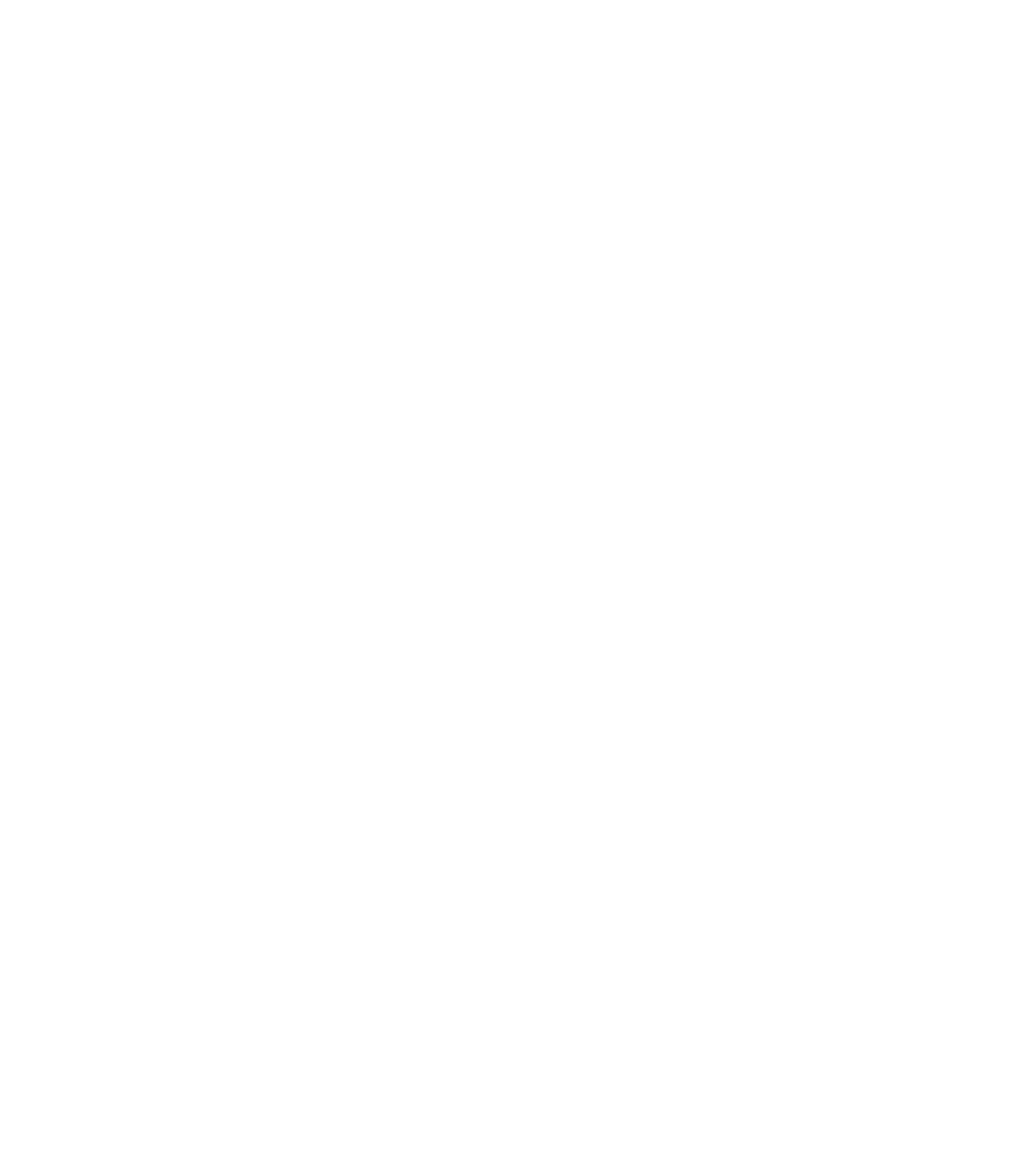
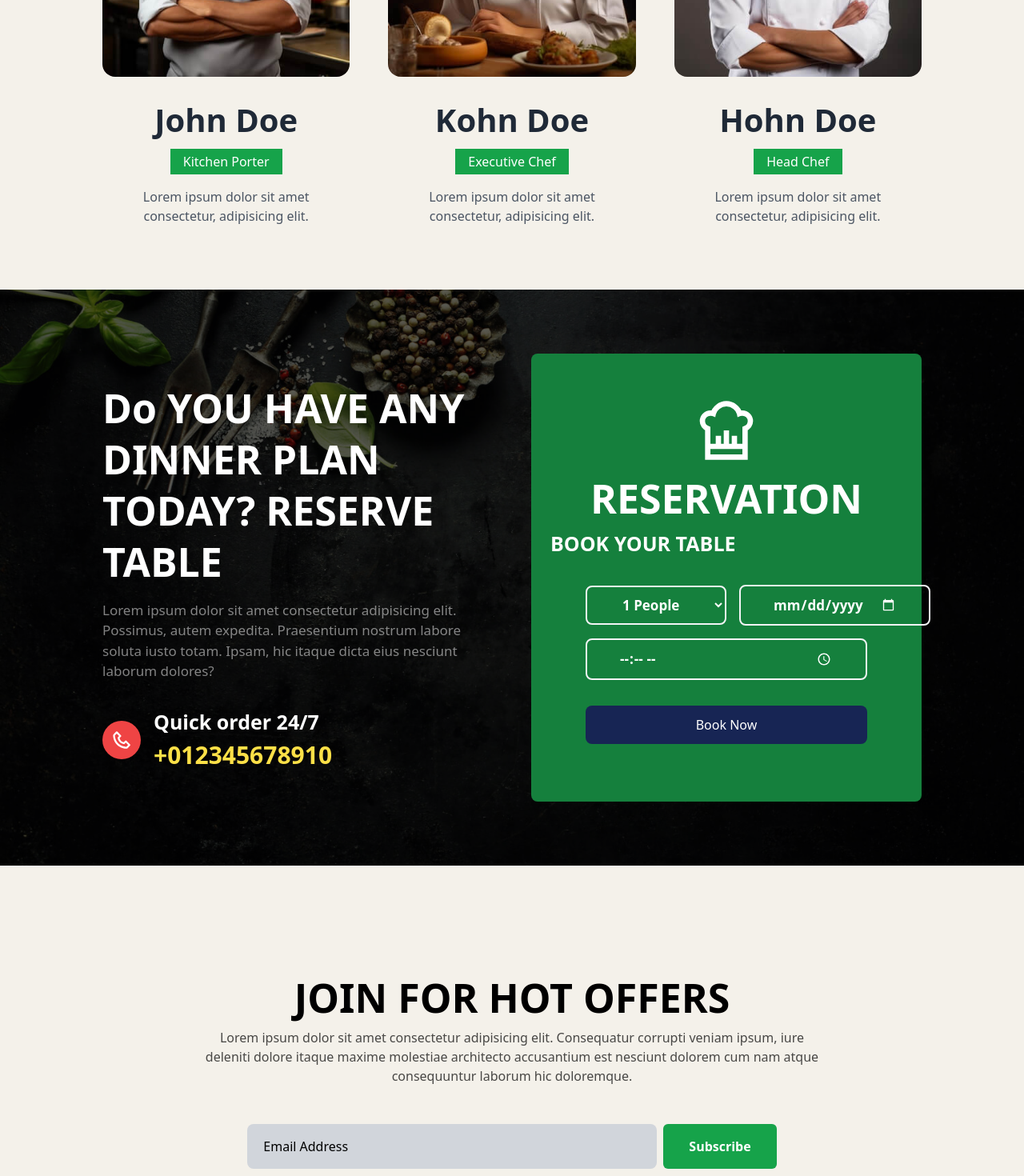
Before and after one commit to ParhamPK03/Burger-Shop, a Next.js app: page / in a window 1280 px wide. Shown: the part 3480-4950 px from the top of the page at 80% size. Before the commit the page ends 3019 px from the top, so only its background shows below. Built offline with nearby package versions, Linux system fonts and the light colour scheme.

Commit message:
New Section added

```diff
--- a/app/components/Delivery/Delivery.tsx
+++ b/app/components/Delivery/Delivery.tsx
@@ -31,13 +31,13 @@ const Delivery = () => {
               Delivery in 30 minutes
             </h1>
           </div>
-          <div className="flex items-center space-x-3 mt-[2rem]">
+          <div className="flex items-center space-x-3 mt-[1rem]">
             <IoFastFood className="text-red-600 w-[2rem] h-[2rem]" />
             <h1 className="text-[18px] text-black font-medium">
                Free shipping from 75$
             </h1>
           </div>
-          <div className="flex items-center space-x-3 mt-[2rem]">
+          <div className="flex items-center space-x-3 mt-[1rem]">
             <BsDoorOpen className="text-red-600 w-[2rem] h-[2rem]" />
             <h1 className="text-[18px] text-black font-medium">
               Delivery on your Doorstep
--- a/app/components/Home.tsx
+++ b/app/components/Home.tsx
@@ -3,6 +3,9 @@ import Hero from './Hero/Hero'
 import Features from './Features/Features'
 import PopularBurger from './PopularBurger/PopularBurger'
 import Delivery from './Delivery/Delivery'
+import Team from './Team/Team'
+import Reservation from './Reservation/Reservation'
+import Newsletter from './Newsletter/Newsletter'
 
 const Home = () => {
   return (
@@ -11,6 +14,9 @@ const Home = () => {
       <Features/>
       <PopularBurger/>
       <Delivery/>
+      <Team/>
+      <Reservation/>
+      <Newsletter/>
     </div>
   )
 }
--- /dev/null
+++ b/app/components/Newsletter/Newsletter.tsx
@@ -0,0 +1,31 @@
+import React from "react";
+
+const Newsletter = () => {
+  return (
+    <div className="pt-[5rem] pb-[5rem]">
+      <div className="text-center">
+        <h1 className="text-[28px] sm:text-[38px] md:text-[50px] text-black font-bold uppercase">
+          join for hot offers
+        </h1>
+        <p className="text-black opacity-70 w-[85%] md:w-[60%] mx-auto">
+          Lorem ipsum dolor sit amet consectetur adipisicing elit. Consequatur
+          corrupti veniam ipsum, iure deleniti dolore itaque maxime molestiae
+          architecto accusantium est nesciunt dolorem cum nam atque consequuntur
+          laborum hic doloremque.
+        </p>
+        <div className="flex items-center space-x-2 mt-[3rem] justify-center">
+          {/* input */}
+          <input
+            type="email"
+            placeholder="Email Address"
+            className="px-5 py-4 bg-gray-300 w-[40%] outline-none rounded-lg placeholder:text-black"
+          />
+          {/* Subscribe button */}
+          <button className="px-8 py-4 bg-green-600 hover:bg-green-800 transition-all duration-200 rounded-md  text-white font-bold">Subscribe</button>
+        </div>
+      </div>
+    </div>
+  );
+};
+
+export default Newsletter;
--- /dev/null
+++ b/app/components/Reservation/Reservation.tsx
@@ -0,0 +1,41 @@
+import React from "react";
+import { BiPhone } from "react-icons/bi";
+import ReservationForm from "./ReservationForm";
+
+const Reservation = () => {
+  return (
+    <div className='pt-[5rem] bg-center bg-cover relative mt-[2rem] pb-[5rem] mb-[3rem] bg-[url("/images/bg-black.jpg")]'>
+      {/* Overlay */}
+      <div className="absolute w-full h-full bg-[#000000a6] top-0 left-0 right-0 bottom-0"></div>
+      <div className="w-[80%] relative z-[20] mx-auto grid grid-cols-1 lg:grid-cols-2 items-center gap-[3rem]">
+        {/* Text Content */}
+        <div>
+          <h1 className="text-[30px] md:text-[40px] lg:text-[50px] text-white font-bold leading-[3rem] md:leading-[4rem]">
+            Do YOU HAVE ANY DINNER PLAN TODAY? RESERVE TABLE
+          </h1>
+          <p className="text-[17px] mt-[1rem] text-white text-opacity-50">
+            Lorem ipsum dolor sit amet consectetur adipisicing elit. Possimus,
+            autem expedita. Praesentium nostrum labore soluta iusto totam.
+            Ipsam, hic itaque dicta eius nesciunt laborum dolores?
+          </p>
+          <div className="flex mt-[2rem] items-center space-x-4">
+            <div className="w-[3rem] h-[3rem] bg-red-500 rounded-full flex items-center justify-center flex-col">
+              <BiPhone className="w-[1.7rem] h-[1.7rem] text-white " />
+            </div>
+            <div>
+              <h1 className="text-[25px] text-white font-semibold">
+                Quick order 24/7
+              </h1>
+              <h1 className="text-yellow-300 font-bold text-[30px]">
+                +012345678910
+              </h1>
+            </div>
+          </div>
+        </div>
+        <ReservationForm />
+      </div>
+    </div>
+  );
+};
+
+export default Reservation;
--- /dev/null
+++ b/app/components/Reservation/ReservationForm.tsx
@@ -0,0 +1,52 @@
+import React from "react";
+import { GrRestaurant } from "react-icons/gr";
+
+const ReservationForm = () => {
+  return (
+    <div className="bg-green-700 p-6 rounded-lg">
+      <GrRestaurant className="w-[5rem] h-[5rem] text-white mt-[2rem] mx-auto" />
+      <h1 className="text-center font-bold uppercase text-[30px] md:text-[40px] lg:text-[50px] mt-[0.5rem] text-white">
+        Reservation
+      </h1>
+      <p className="uppercase text-[20px] md:text-[25px] text-white font-semibold textce">
+        Book your table
+      </p>
+      {/* Inputs */}
+      <div className="mt-[2rem]">
+        <div className="flex flex-col sm:flex-row space-y-3 sm:space-y-0 items-center w-[80%] mx-auto justify-between space-x-4">
+          <select
+            className="px-10 py-2.5 bg-transparent rounded-lg outline-none font-bold text-[17px] text-white border-[2.2px] border-gray-100"
+            name="people"
+            id="people"
+          >
+            <option value="1" className="text-black ">
+              1 People
+            </option>
+            <option value="2" className="text-black ">
+              2 People
+            </option>
+            <option value="3" className="text-black ">
+              3 People
+            </option>
+            <option value="4" className="text-black ">
+              4 People
+            </option>
+          </select>
+          <input
+            type="date"
+            className="px-10 py-2.5 bg-transparent rounded-lg outline-none font-bold text-[17px] text-white border-[2.2px] border-gray-100"
+          />
+        </div>
+        <input
+          type="time"
+          className="px-10 py-2.5 bg-transparent block w-[80%] mx-auto mt-[1rem] rounded-lg outline-none font-bold text-[17px] text-white border-[2.2px] border-gray-100"
+        />
+        <div className="mt-[2rem] w-[80%] text-center mx-auto">
+            <button className="px-8 py-3 rounded-lg mb-[3rem] text-[16px] w-full bg-blue-950 transition-all duration-200 hover:bg-red-600 text-white">Book Now</button>
+        </div>
+      </div>
+    </div>
+  );
+};
+
+export default ReservationForm;
--- /dev/null
+++ b/app/components/Team/Team.tsx
@@ -0,0 +1,31 @@
+import React from "react";
+import TeamCard from "./TeamCard";
+
+const Team = () => {
+  return (
+    <div className="pt-[5rem] pb-[3rem]">
+      <h1 className="heading">
+        Meet Our Expert <span className="text-red-600">Chefs</span>
+      </h1>
+      <div className="mt-[5rem] w-[80%] mx-auto grid grid-cols-1 md:grid-cols-2 lg:grid-cols-3 gap-[3rem] items-center">
+        <TeamCard
+          image="/images/t1.jpg"
+          name="John Doe"
+          position="Kitchen Porter"
+        />
+        <TeamCard
+          image="/images/t2.jpg"
+          name="Kohn Doe"
+          position="Executive Chef"
+        />
+        <TeamCard
+          image="/images/t3.jpg"
+          name="Hohn Doe"
+          position="Head Chef"
+        />
+      </div>
+    </div>
+  );
+};
+
+export default Team;
--- /dev/null
+++ b/app/components/Team/TeamCard.tsx
@@ -0,0 +1,33 @@
+import Image from "next/image";
+import React from "react";
+
+interface Props {
+  image: string;
+  name: string;
+  position: string;
+}
+
+const TeamCard = ({ image, name, position }: Props) => {
+  return (
+    <div>
+      <Image
+        src={image}
+        alt={name}
+        height={400}
+        width={400}
+        className="rounded-2xl mx-auto"
+      />
+      <h1 className="text-[40px] text-gray-800 mt-[1.5rem] text-center font-bold">
+        {name}
+      </h1>
+      <p className="mt-[0.4rem] mb-[0.4rem] px-4 py-1 bg-green-600 text-white mx-auto w-fit font-medium">
+        {position}
+      </p>
+      <p className="text-center md:w-[70%] mx-auto text-gray-600 mt-[1rem]">
+        Lorem ipsum dolor sit amet consectetur, adipisicing elit.
+      </p>
+    </div>
+  );
+};
+
+export default TeamCard;
--- a/app/globals.css
+++ b/app/globals.css
@@ -3,11 +3,21 @@
 @tailwind utilities;
 
 @layer components {
-    .clip_path {
-        clip-path: polygon(50% 0%, 100% 1%, 100% 84%, 50% 100%, 0 85%, 0% 60%, 0 0);
-    }
+  .clip_path {
+    clip-path: polygon(50% 0%, 100% 1%, 100% 84%, 50% 100%, 0 85%, 0% 60%, 0 0);
+  }
 
-    .heading {
-        @apply text-[30px] md:text-[35px] lg:text-[45px] xl:text-[50px] uppercase font-bold text-gray-900 md:leading-[4rem] leading-[3rem] text-center
-    }
+  .heading {
+    @apply text-[30px] md:text-[35px] lg:text-[45px] xl:text-[50px] uppercase font-bold text-gray-900 md:leading-[4rem] leading-[3rem] text-center;
+  }
 }
+
+input[type="date"]::-webkit-calendar-picker-indicator {
+  filter: invert(1);
+}
+input[type="time"]::-webkit-calendar-picker-indicator {
+  filter: invert(1);
+}
+input[type="date"]::-webkit-calendar-picker-indicator::after {
+  filter: invert(1);
+}
```
